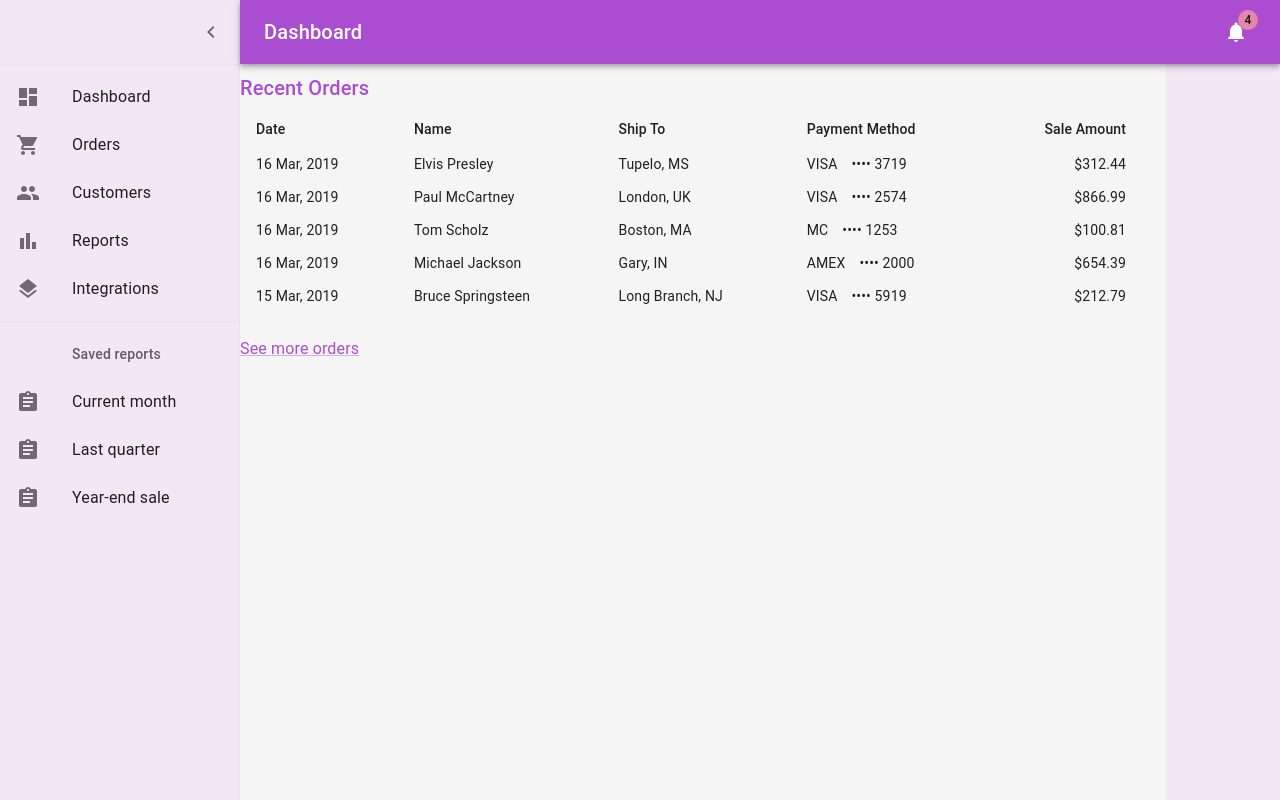
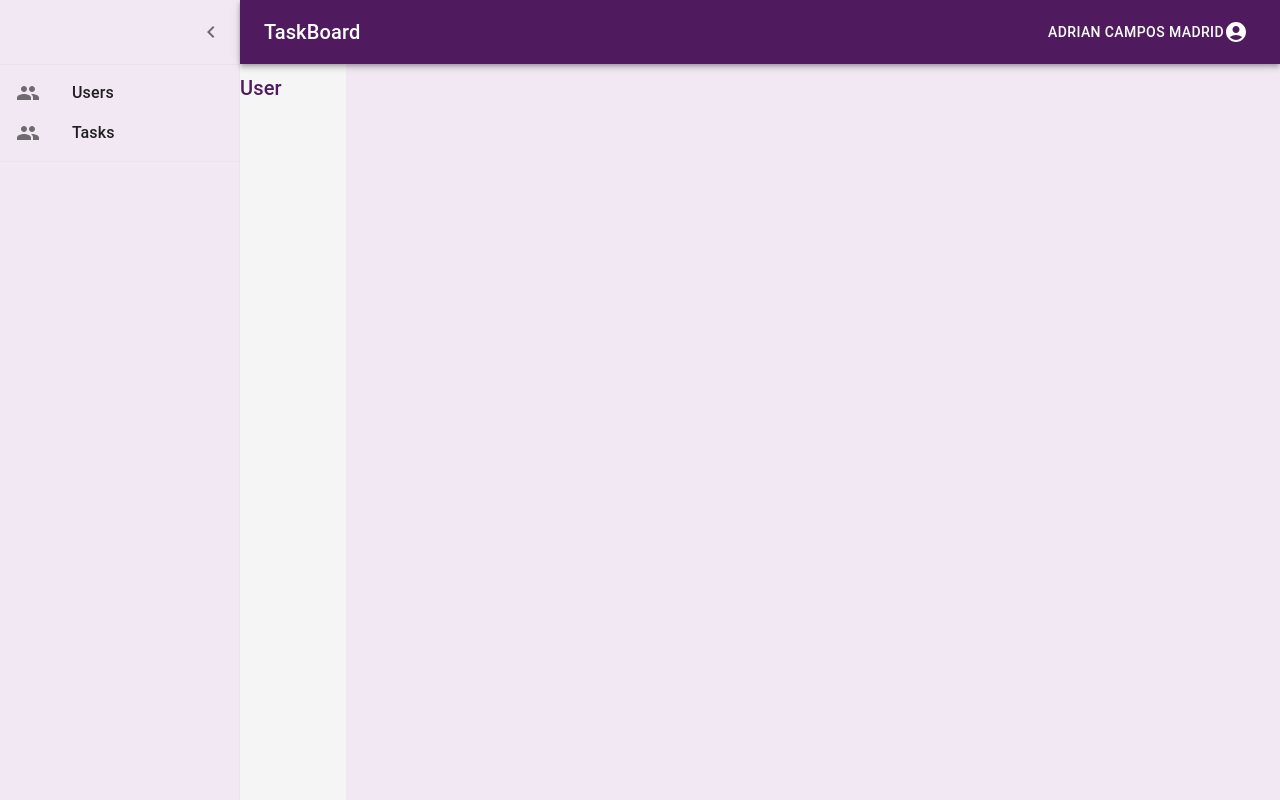
Before and after one commit to adride00/taskboard-frontend, a React (Vite) app: page /users in a window 1280 px wide. Built offline with nearby package versions, Linux system fonts and the light colour scheme.

Commit message:
✨ feat: Se agrego el contexto para usuarios y pageComponents para el contenido de paginas

```diff
--- a/src/components/GuestLayout.jsx
+++ b/src/components/GuestLayout.jsx
@@ -4,8 +4,13 @@ import Box from '@mui/material/Box'
 import Grid from '@mui/material/Grid'
 import { createTheme, ThemeProvider } from '@mui/material/styles'
 import imagenLogin from '../assets/login4.png'
-import { Outlet } from 'react-router-dom'
+import { Navigate, Outlet } from 'react-router-dom'
+import { userStateContext } from '../context/ContextProvider'
 function GuestLayout() {
+	const { currenUser, userToken } = userStateContext()
+	if (userToken) {
+		return <Navigate to='/' />
+	}
 	const defaultTheme = createTheme({
 		palette: {
 			mode: 'light',
--- a/src/components/ListItems.jsx
+++ b/src/components/ListItems.jsx
@@ -3,70 +3,37 @@ import ListItemButton from '@mui/material/ListItemButton'
 import ListItemIcon from '@mui/material/ListItemIcon'
 import ListItemText from '@mui/material/ListItemText'
 import ListSubheader from '@mui/material/ListSubheader'
-import DashboardIcon from '@mui/icons-material/Dashboard'
-import ShoppingCartIcon from '@mui/icons-material/ShoppingCart'
 import PeopleIcon from '@mui/icons-material/People'
-import BarChartIcon from '@mui/icons-material/BarChart'
-import LayersIcon from '@mui/icons-material/Layers'
 import AssignmentIcon from '@mui/icons-material/Assignment'
+import { NavLink } from 'react-router-dom'
 
+const ITEMS_BUTTONS = [
+
+	{
+		id: 1,
+		icon: <PeopleIcon />,
+		text: 'Users',
+	},
+	{
+		id: 2,
+		icon: <PeopleIcon />,
+		text: 'Tasks',
+	}
+]
 export const mainListItems = (
 	<React.Fragment>
-		<ListItemButton>
-			<ListItemIcon>
-				<DashboardIcon />
-			</ListItemIcon>
-			<ListItemText primary='Dashboard' />
-		</ListItemButton>
-		<ListItemButton>
-			<ListItemIcon>
-				<ShoppingCartIcon />
-			</ListItemIcon>
-			<ListItemText primary='Orders' />
-		</ListItemButton>
-		<ListItemButton>
-			<ListItemIcon>
-				<PeopleIcon />
-			</ListItemIcon>
-			<ListItemText primary='Customers' />
-		</ListItemButton>
-		<ListItemButton>
-			<ListItemIcon>
-				<BarChartIcon />
-			</ListItemIcon>
-			<ListItemText primary='Reports' />
-		</ListItemButton>
-		<ListItemButton>
-			<ListItemIcon>
-				<LayersIcon />
-			</ListItemIcon>
-			<ListItemText primary='Integrations' />
-		</ListItemButton>
+		{ITEMS_BUTTONS.map((item) => (
+			<ListItemButton
+
+			key={item.id}
+			>
+				<ListItemIcon>{item.icon}</ListItemIcon>
+				<NavLink
+					style={{ textDecoration: 'none', color: 'inherit' }}
+					to={`/${item.text.toLowerCase()}`}
+
+				>{item.text}</NavLink>
+			</ListItemButton>
+		))}
 	</React.Fragment>
 )
-
-export const secondaryListItems = (
-	<React.Fragment>
-		<ListSubheader component='div' inset>
-			Saved reports
-		</ListSubheader>
-		<ListItemButton>
-			<ListItemIcon>
-				<AssignmentIcon />
-			</ListItemIcon>
-			<ListItemText primary='Current month' />
-		</ListItemButton>
-		<ListItemButton>
-			<ListItemIcon>
-				<AssignmentIcon />
-			</ListItemIcon>
-			<ListItemText primary='Last quarter' />
-		</ListItemButton>
-		<ListItemButton>
-			<ListItemIcon>
-				<AssignmentIcon />
-			</ListItemIcon>
-			<ListItemText primary='Year-end sale' />
-		</ListItemButton>
-	</React.Fragment>
-)
--- /dev/null
+++ b/src/components/PageComponents.jsx
@@ -0,0 +1,13 @@
+import { Title } from '@mui/icons-material'
+import { AppBar, Box, Tab, Tabs, Typography } from '@mui/material'
+import React from 'react'
+
+const PageComponents = () => {
+	return (
+		<>
+			<Box sx={{ flexGrow: 1 }} style={{ padding: '20px' }}></Box>
+		</>
+	)
+}
+
+export default PageComponents
--- /dev/null
+++ b/src/components/UserComponent.jsx
@@ -0,0 +1,45 @@
+import React, { useState } from 'react'
+import { Avatar, Button, Menu, MenuItem } from '@mui/material'
+import AccountCircleIcon from '@mui/icons-material/AccountCircle'
+
+const UserComponent = ({ name }) => {
+	const [anchorEl, setAnchorEl] = useState(null)
+	const open = Boolean(anchorEl)
+
+	const handleMenuOpen = event => {
+		setAnchorEl(event.currentTarget)
+	}
+
+	const handleMenuClose = () => {
+		setAnchorEl(null)
+	}
+
+	return (
+		<div>
+			<Button color='inherit' onClick={handleMenuOpen}>
+				{name}
+				<AccountCircleIcon />
+			</Button>
+			<Menu
+				anchorEl={anchorEl}
+				open={open}
+				onClose={handleMenuClose}
+				anchorOrigin={{
+					vertical: 'top',
+					horizontal: 'right',
+				}}
+				transformOrigin={{
+					vertical: 'top',
+					horizontal: 'right',
+				}}
+			>
+				{/* Aquí puedes agregar las opciones que deseas mostrar en el menú desplegable */}
+				<MenuItem onClick={handleMenuClose}>Opción 1</MenuItem>
+				<MenuItem onClick={handleMenuClose}>Opción 2</MenuItem>
+				<MenuItem onClick={handleMenuClose}>Opción 3</MenuItem>
+			</Menu>
+		</div>
+	)
+}
+
+export default UserComponent
--- /dev/null
+++ b/src/context/ContextProvider.jsx
@@ -0,0 +1,29 @@
+import { createContext, useContext, useState } from 'react'
+const StateContext = createContext({
+	currenUser: null,
+	userToken: null,
+	setCurrentUser: () => {},
+	setUserToken: () => {},
+})
+
+export const ContextProvider = ({ children }) => {
+	const [currenUser, setCurrentUser] = useState({
+		name: 'Adrian Campos Madrid',
+		email: 'adr@sd.com',
+	})
+	const [userToken, setUserToken] = useState('12345')
+	return (
+		<StateContext.Provider
+			value={{
+				currenUser,
+				setCurrentUser,
+				userToken,
+				setUserToken,
+			}}
+		>
+			{children}
+		</StateContext.Provider>
+	)
+}
+
+export const userStateContext = () => useContext(StateContext)
--- a/src/main.jsx
+++ b/src/main.jsx
@@ -3,8 +3,11 @@ import ReactDOM from 'react-dom/client'
 import './index.css'
 import { RouterProvider } from 'react-router-dom'
 import router from './router.jsx'
+import { ContextProvider } from './context/ContextProvider'
 ReactDOM.createRoot(document.getElementById('root')).render(
 	<React.StrictMode>
-		<RouterProvider router={router} />
+		<ContextProvider>
+			<RouterProvider router={router} />
+		</ContextProvider>
 	</React.StrictMode>,
 )
--- a/src/views/Dashboard.jsx
+++ b/src/views/Dashboard.jsx
@@ -1,4 +1,4 @@
-import * as React from 'react'
+import { useEffect, useState } from 'react'
 import { styled, createTheme, ThemeProvider } from '@mui/material/styles'
 import CssBaseline from '@mui/material/CssBaseline'
 import MuiDrawer from '@mui/material/Drawer'
@@ -12,14 +12,13 @@ import IconButton from '@mui/material/IconButton'
 import Badge from '@mui/material/Badge'
 import Container from '@mui/material/Container'
 import Grid from '@mui/material/Grid'
-import Paper from '@mui/material/Paper'
-import Link from '@mui/material/Link'
 import MenuIcon from '@mui/icons-material/Menu'
 import ChevronLeftIcon from '@mui/icons-material/ChevronLeft'
 import NotificationsIcon from '@mui/icons-material/Notifications'
-import { mainListItems, secondaryListItems } from '../components/ListItems'
-import { Outlet } from 'react-router-dom'
-
+import { mainListItems } from '../components/ListItems'
+import { Outlet, Navigate } from 'react-router-dom'
+import { userStateContext } from '../context/ContextProvider'
+import UserComponent from '../components/UserComponent'
 const drawerWidth = 240
 
 const AppBar = styled(MuiAppBar, {
@@ -69,7 +68,7 @@ const defaultTheme = createTheme({
 	palette: {
 		mode: 'light',
 		primary: {
-			main: '#ab4dd0',
+			main: '#501B5E',
 		},
 		secondary: {
 			main: '#e486a9',
@@ -92,10 +91,38 @@ const defaultTheme = createTheme({
 })
 
 export default function Dashboard() {
-	const [open, setOpen] = React.useState(true)
+	const { currenUser, userToken } = userStateContext()
+	if (!userToken) {
+		return <Navigate to='/login' />
+	}
+	const [open, setOpen] = useState(true)
 	const toggleDrawer = () => {
 		setOpen(!open)
 	}
+	const token = '4|58YamVBhVmFM4qWNMDhsx23jlFG0aj68tgFhzNp4'
+	const data = {
+		email: 'adride@outlook.com',
+		password: '12345',
+	}
+
+	const login = async () => {
+		const response = await fetch(
+			'https://taskboard-backend-production.up.railway.app/api/login',
+			{
+				method: 'POST',
+				headers: {
+					'Content-Type': 'application/json',
+				},
+				body: JSON.stringify(data),
+			},
+		)
+		const json = await response.json()
+		console.log(json)
+	}
+
+	useEffect(() => {
+		// login()
+	}, [])
 
 	return (
 		<ThemeProvider theme={defaultTheme}>
@@ -126,13 +153,9 @@ export default function Dashboard() {
 							noWrap
 							sx={{ flexGrow: 1 }}
 						>
-							Dashboard
+							TaskBoard
 						</Typography>
-						<IconButton color='inherit'>
-							<Badge badgeContent={4} color='secondary'>
-								<NotificationsIcon />
-							</Badge>
-						</IconButton>
+						<UserComponent name={currenUser.name} />
 					</Toolbar>
 				</AppBar>
 				<Drawer variant='permanent' open={open}>
@@ -152,7 +175,6 @@ export default function Dashboard() {
 					<List component='nav'>
 						{mainListItems}
 						<Divider sx={{ my: 1 }} />
-						{secondaryListItems}
 					</List>
 				</Drawer>
 				<Box
--- a/src/views/Users.jsx
+++ b/src/views/Users.jsx
@@ -1,93 +1,12 @@
 import * as React from 'react'
-import Link from '@mui/material/Link'
-import Table from '@mui/material/Table'
-import TableBody from '@mui/material/TableBody'
-import TableCell from '@mui/material/TableCell'
-import TableHead from '@mui/material/TableHead'
-import TableRow from '@mui/material/TableRow'
 import Title from '../components/Title'
-
-// Generate Order Data
-function createData(id, date, name, shipTo, paymentMethod, amount) {
-	return { id, date, name, shipTo, paymentMethod, amount }
-}
-
-const rows = [
-	createData(
-		0,
-		'16 Mar, 2019',
-		'Elvis Presley',
-		'Tupelo, MS',
-		'VISA ⠀•••• 3719',
-		312.44,
-	),
-	createData(
-		1,
-		'16 Mar, 2019',
-		'Paul McCartney',
-		'London, UK',
-		'VISA ⠀•••• 2574',
-		866.99,
-	),
-	createData(
-		2,
-		'16 Mar, 2019',
-		'Tom Scholz',
-		'Boston, MA',
-		'MC ⠀•••• 1253',
-		100.81,
-	),
-	createData(
-		3,
-		'16 Mar, 2019',
-		'Michael Jackson',
-		'Gary, IN',
-		'AMEX ⠀•••• 2000',
-		654.39,
-	),
-	createData(
-		4,
-		'15 Mar, 2019',
-		'Bruce Springsteen',
-		'Long Branch, NJ',
-		'VISA ⠀•••• 5919',
-		212.79,
-	),
-]
-
-function preventDefault(event) {
-	event.preventDefault()
-}
+import PageComponents from '../components/PageComponents'
 
 export default function Users() {
 	return (
-		<React.Fragment>
-			<Title>Recent Orders</Title>
-			<Table size='small'>
-				<TableHead>
-					<TableRow>
-						<TableCell>Date</TableCell>
-						<TableCell>Name</TableCell>
-						<TableCell>Ship To</TableCell>
-						<TableCell>Payment Method</TableCell>
-						<TableCell align='right'>Sale Amount</TableCell>
-					</TableRow>
-				</TableHead>
-				<TableBody>
-					{rows.map(row => (
-						<TableRow key={row.id}>
-							<TableCell>{row.date}</TableCell>
-							<TableCell>{row.name}</TableCell>
-							<TableCell>{row.shipTo}</TableCell>
-							<TableCell>{row.paymentMethod}</TableCell>
-							<TableCell align='right'>{`$${row.amount}`}</TableCell>
-						</TableRow>
-					))}
-				</TableBody>
-			</Table>
-			<Link color='primary' href='#' onClick={preventDefault} sx={{ mt: 3 }}>
-				See more orders
-			</Link>
-		</React.Fragment>
+		<>
+			<Title>User</Title>
+			<PageComponents />
+		</>
 	)
 }
```
